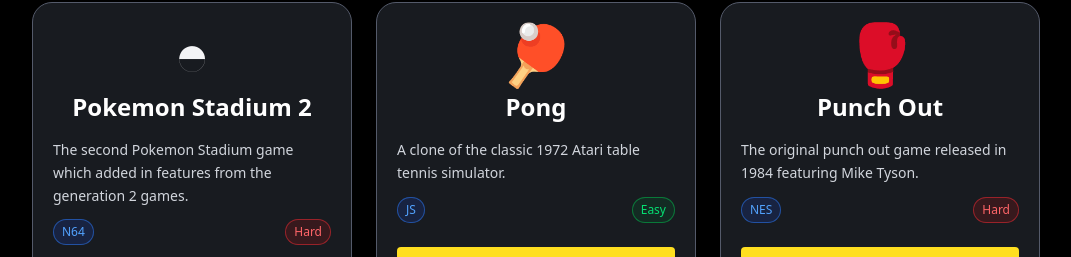
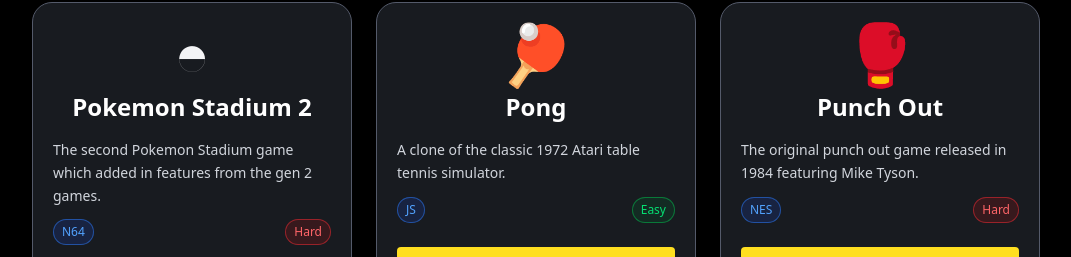
Before and after one commit to ZenPatel/New-MonkeyBook, a React (Vite) app: page /games in a window 1280 px wide. Shown: the part 2341-2598 px from the top of the page, without its empty margins (104-1175 px from the left). Built offline with nearby package versions, Linux system fonts and the light colour scheme; no server answers.

Commit message:
Changed Pokemon Stadium 2 desc

```diff
--- a/src/components/GamesList.tsx
+++ b/src/components/GamesList.tsx
@@ -157,7 +157,7 @@ const games: Game[] = [
   {
     id: 'pokemonstadium2',
     title: 'Pokemon Stadium 2',
-    description: 'The second Pokemon Stadium game which added in features from the generation 2 games.',
+    description: 'The second Pokemon Stadium game which added in features from the gen 2 games.',
     icon: '◓',
     difficulty: 'Hard',
     category: 'N64'
```
